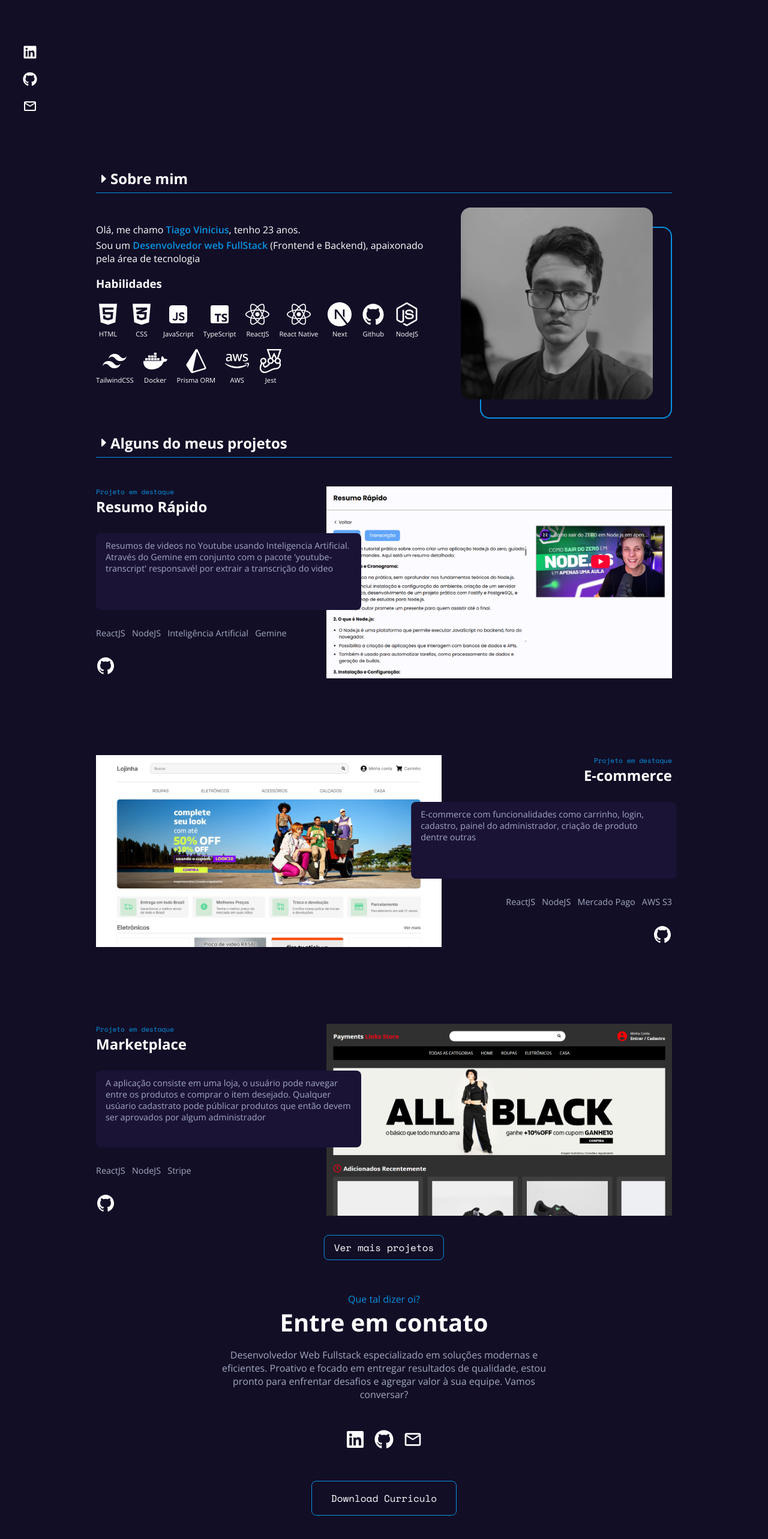
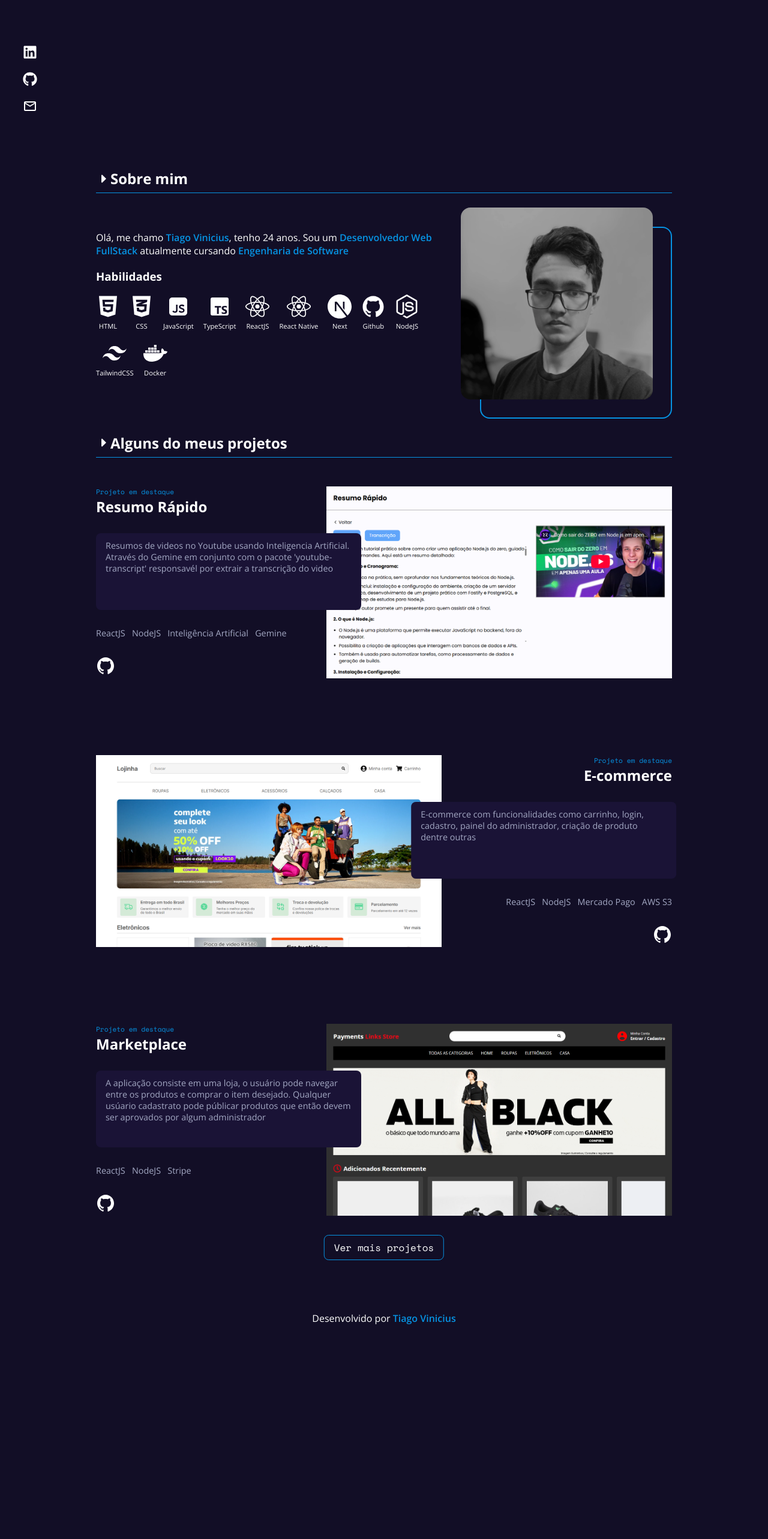
Before and after one commit to TiagoViniciusDev/Portfolio, a React (Vite) app: page / in a window 1280 px wide. Shown: the part 574-3140 px from the top of the page at 60% size. After the commit the page ends 2831 px from the top, so only its background shows below. Built offline with nearby package versions, Linux system fonts and the light colour scheme.

Commit message:
Ajustes no About e Contant

```diff
--- a/src/components/About/About.jsx
+++ b/src/components/About/About.jsx
@@ -1,12 +1,11 @@
 import './About.css'
 
 import { FaHtml5, FaCss3Alt, FaReact, FaNodeJs, FaDocker } from "react-icons/fa";
-import { FaAws } from "react-icons/fa6";
 import { RiJavascriptFill } from "react-icons/ri";
 import { IoLogoGithub } from "react-icons/io";
 import { TiArrowSortedUp } from "react-icons/ti";
 import { BiLogoTypescript } from "react-icons/bi";
-import { SiTailwindcss, SiNextdotjs, SiJest, SiPrisma } from "react-icons/si";
+import { SiTailwindcss, SiNextdotjs } from "react-icons/si";
 
 //AOS
 import AOS from 'aos';
@@ -26,8 +25,8 @@ function About() {
 
             <div className='info'>
                 <div className='desc'>
-                    <p>Olá, me chamo <span>Tiago Vinicius</span>, tenho 23 anos.</p>
-                    <p>Sou um <span>Desenvolvedor web FullStack</span> (Frontend e Backend), apaixonado pela área de tecnologia</p>
+                    <p>Olá, me chamo <span>Tiago Vinicius</span>, tenho 24 anos. Sou um <span>Desenvolvedor Web FullStack</span> atualmente cursando <span>Engenharia de Software</span></p>
+                    <p></p>
                     <div className='skillsContainer'>
                         <h3>Habilidades</h3>
                         <div className='skills'>
@@ -75,18 +74,6 @@ function About() {
                                 <FaDocker />
                                 <p>Docker</p>
                             </div>
-                            <div className='skill'>
-                                <SiPrisma />
-                                <p>Prisma ORM</p>
-                            </div>
-                            <div className='skill'>
-                                <FaAws />
-                                <p>AWS</p>
-                            </div>
-                            <div className='skill'>
-                                <SiJest />
-                                <p>Jest</p>
-                            </div>
                         </div>
                     </div>
                 </div>
--- a/src/components/Contact/Contact.css
+++ b/src/components/Contact/Contact.css
@@ -1,55 +1,11 @@
 .Contact .container2{
-    max-width: 40em;
-    padding: 4em 2em;
-    margin: 5em auto;
-    margin-top: 4em;
+    margin-top: 10em;
+    margin-bottom: 3em;
     text-align: center;
 }
 
-.Contact .container2 p:first-of-type{
+.Contact .container2 a{
     color: var(--cor-principal);
+    font-weight: 600;
+    cursor: pointer;
 }
-
-.Contact .container2 p:last-of-type{
-    margin: 1em 0;
-    color: var(--cor-2);
-}
-
-.Contact .container2 h1{
-    font-size: 2.5em;
-}
-
-.Contact .container2 > a{
-    margin: 0 auto;
-    margin-top: 1.5em;
-    padding: 1em 2em;
-    border: 1px solid var(--cor-principal);
-    border-radius: 0.5em;
-    background: none;
-    color: white;
-    font-family: 'Space Mono', monospace;
-    display: block;
-    width: fit-content;
-}
-
-.Contact .container2 > a:hover{
-    background-color: var(--cor-principal);
-}
-
-.Contact .container2 .optionsOfContact{
-    display: flex;
-    align-items: center;
-    gap: 1em;
-    width: fit-content;
-    margin: 3em auto;
-}
-
-.Contact .container2 .optionsOfContact svg{
-    color: white;
-    font-size: 2em;
-}
-
-
-.Contact .container2 .optionsOfContact a:hover > svg{
-    color: var(--cor-principal);
-}
--- a/src/components/Contact/Contact.jsx
+++ b/src/components/Contact/Contact.jsx
@@ -1,29 +1,13 @@
 import './Contact.css'
-import { FaGithub, FaLinkedin } from "react-icons/fa";
-import { MdOutlineEmail } from "react-icons/md";
 
-import Data from '../../Const';
-
-//AOS
-import AOS from 'aos';
-import 'aos/dist/aos.css';
+import Data from '../../Const'
 
 function Contact() {
-
-  AOS.init();
 
   return (
     <section className='Contact' id='contato'>
         <div className='container2'>
-            <p>Que tal dizer oi?</p>
-            <h1>Entre em contato</h1>
-            <p>Desenvolvedor Web Fullstack especializado em soluções modernas e eficientes. Proativo e focado em entregar resultados de qualidade, estou pronto para enfrentar desafios e agregar valor à sua equipe. Vamos conversar?</p>
-            <div className='optionsOfContact'>
-              <a href={Data.LinkedinLink} rel="noreferrer" target="_blank" title="Linkedin"><FaLinkedin /></a>
-              <a href={Data.GitHubLink} rel="noreferrer" target="_blank" title="Github"><FaGithub /></a>
-              <a href={Data.EmailLink} rel="noreferrer" target="_blank" title="Gmail"><MdOutlineEmail /></a>
-            </div>
-            <a href={`./cv/${Data.curriculo}`} download={Data.curriculo} data-aos="zoom-in" data-aos-duration="1000" data-aos-offset="-80">Download Curriculo</a>
+          <p>Desenvolvido por <a href={Data.LinkedinLink} rel="noreferrer" target="_blank">Tiago Vinicius</a></p>
         </div>
     </section>
   )
```
